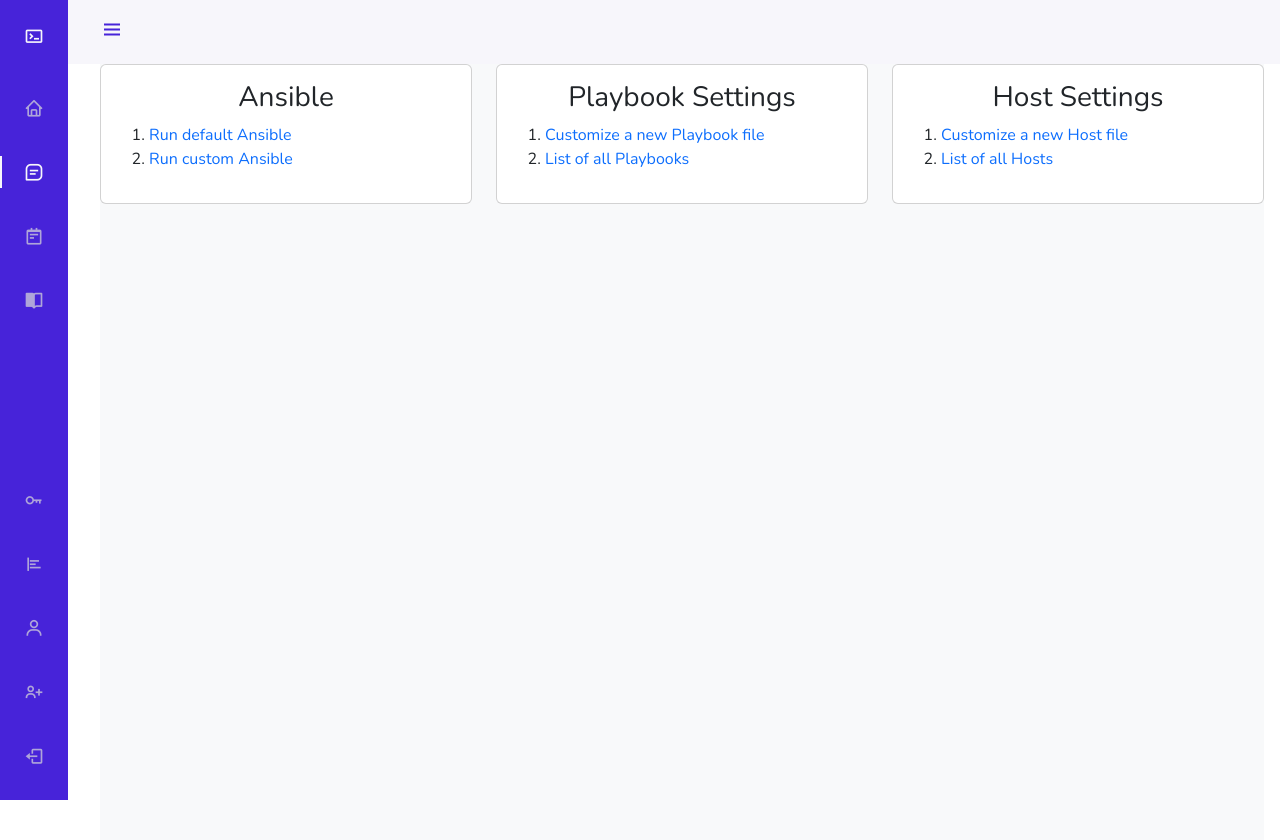
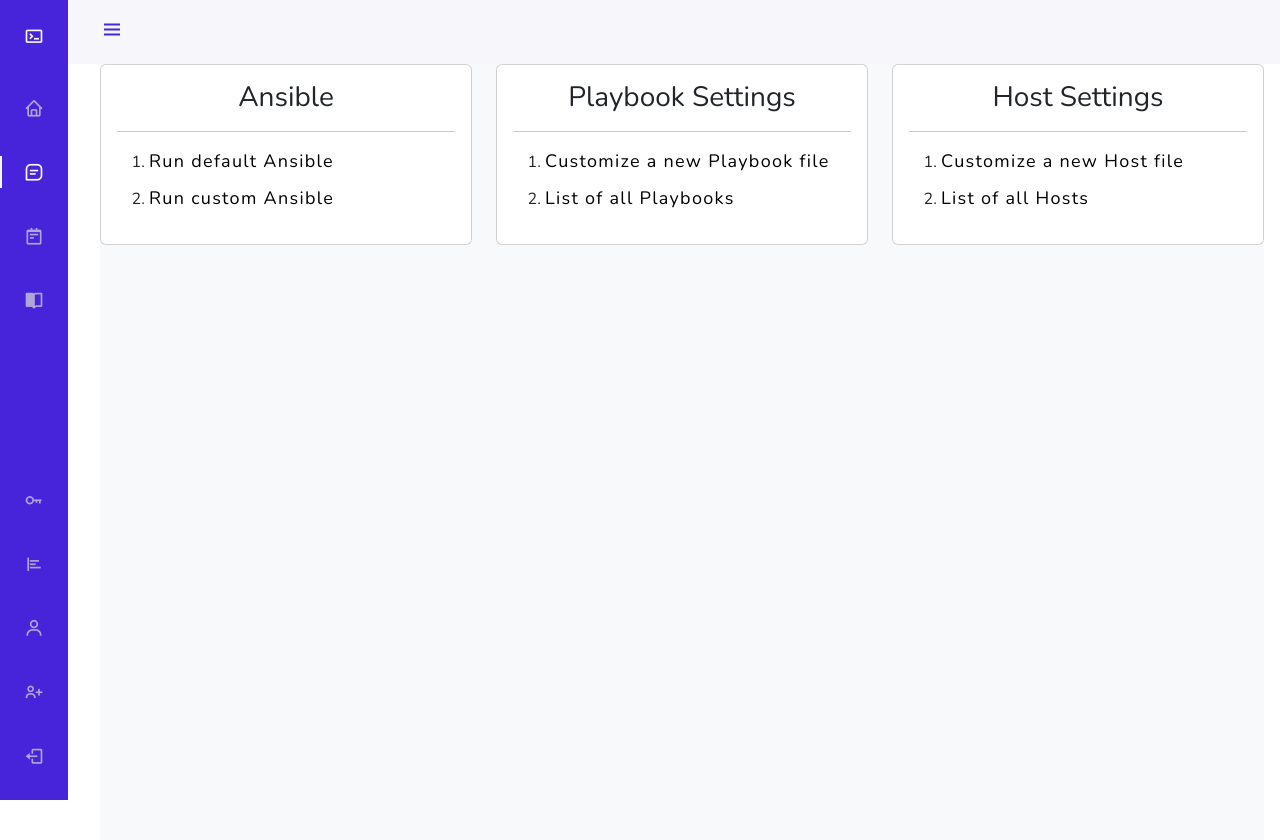
Before and after one commit to AleDouglas/SwitchSetup, a Django app: page /ansible/ in a window 1280 px wide. Run offline with Django 4.2, Linux system fonts and the light colour scheme; the visitor is signed in with stand-in values (Sample User, id 1).

Commit message:
Front-end Update

```diff
--- a/WebApi/frontend/templates/ansible.html
+++ b/WebApi/frontend/templates/ansible.html
@@ -3,12 +3,13 @@
 {% block content %}
 <div class="row row-cols-1 row-cols-md-3 g-4">
     <div class="col">
-      <div class="card h-100">
+      <div class="card h-100 cardselect">
         <div class="card-body">
-            <h3 class="card-title text-center">Ansible</h5>
+            <h3 class="card-title text-center">Ansible</h3>
+            <hr>
             <ol>
-                <li><a href="{% url 'ansibleDefault' %}">Run default Ansible</a></li>
-                <li><a href="{% url 'ansibleCustom' %}">Run custom Ansible</a></li>
+                <li><a class="linkselect" href="{% url 'ansibleDefault' %}">Run default Ansible</a></li>
+                <li><a class="linkselect" href="{% url 'ansibleCustom' %}">Run custom Ansible</a></li>
             </ol>
         </div>
       </div>
@@ -16,13 +17,14 @@
 
     {% if user.is_staff %}
     <div class="col">
-        <div class="card h-100">
-            <div class="card-body">
-                <h3 class="card-title text-center">Playbook Settings</h5>
+        <div class="card h-100 cardselect">
+            <div class="card-body ">
+                <h3 class="card-title text-center">Playbook Settings</h3>
+                <hr>
                 <ol>
                     <!-- Aqui ficará a lista dos playbooks customizados-->
-                    <li><a href="{% url 'playbookCustom' %}">Customize a new Playbook file</a></li>
-                    <li><a href="{% url 'playbookCustomList' %}">List of all Playbooks</a></li>
+                    <li><a class="linkselect" href="{% url 'playbookCustom' %}">Customize a new Playbook file</a></li>
+                    <li><a class="linkselect" href="{% url 'playbookCustomList' %}">List of all Playbooks</a></li>
                 </ol>
             </div>
         </div>
@@ -30,13 +32,14 @@
 
 
     <div class="col">
-        <div class="card h-100">
+        <div class="card h-100 cardselect">
             <div class="card-body">
-                <h3 class="card-title text-center">Host Settings</h5>
+                <h3 class="card-title text-center">Host Settings</h3>
+                <hr>
                 <ol>
                     <!-- Aqui ficará a lista dos playbooks customizados-->
-                    <li><a href="{% url 'hostCustom' %}">Customize a new Host file</a></li>
-                    <li><a href="{% url 'hostCustomList' %}">List of all Hosts</a></li>
+                    <li><a class="linkselect" href="{% url 'hostCustom' %}">Customize a new Host file</a></li>
+                    <li><a class="linkselect" href="{% url 'hostCustomList' %}">List of all Hosts</a></li>
                 </ol>
             </div>
         </div>
@@ -47,6 +50,24 @@
 </div>
 
 
+<style>
+
+    li{
+        margin-top: 10px;
+    }
+
+    .linkselect{
+        color: black;
+        font-size: 18px;
+        letter-spacing: 1.3px;
+    }
+
+    .linkselect:hover{
+        color: #4723D9;
+    }
+
+</style>
+
 <script src="https://code.jquery.com/jquery-3.6.0.min.js"></script>
 <script>
     var navLinks = document.getElementsByClassName("nav_link");
--- a/WebApi/frontend/templates/ansibleTable.html
+++ b/WebApi/frontend/templates/ansibleTable.html
@@ -6,7 +6,7 @@
 
 
 {% if page == '1' %}
-<h1>Playbook Page</h1>
+<h1>Playbook's</h1>
 
 <div class="col-md-12">
     <div class="panel panel-default">
@@ -57,7 +57,7 @@
     </div>
 </div>
 {% else %}
-<h1>Host Page</h1>
+<h1>Host's</h1>
 
 <div class="col-md-12">
     <div class="panel panel-default">
```
Also changed, not shown: req.txt (added, +48 -0 lines).
